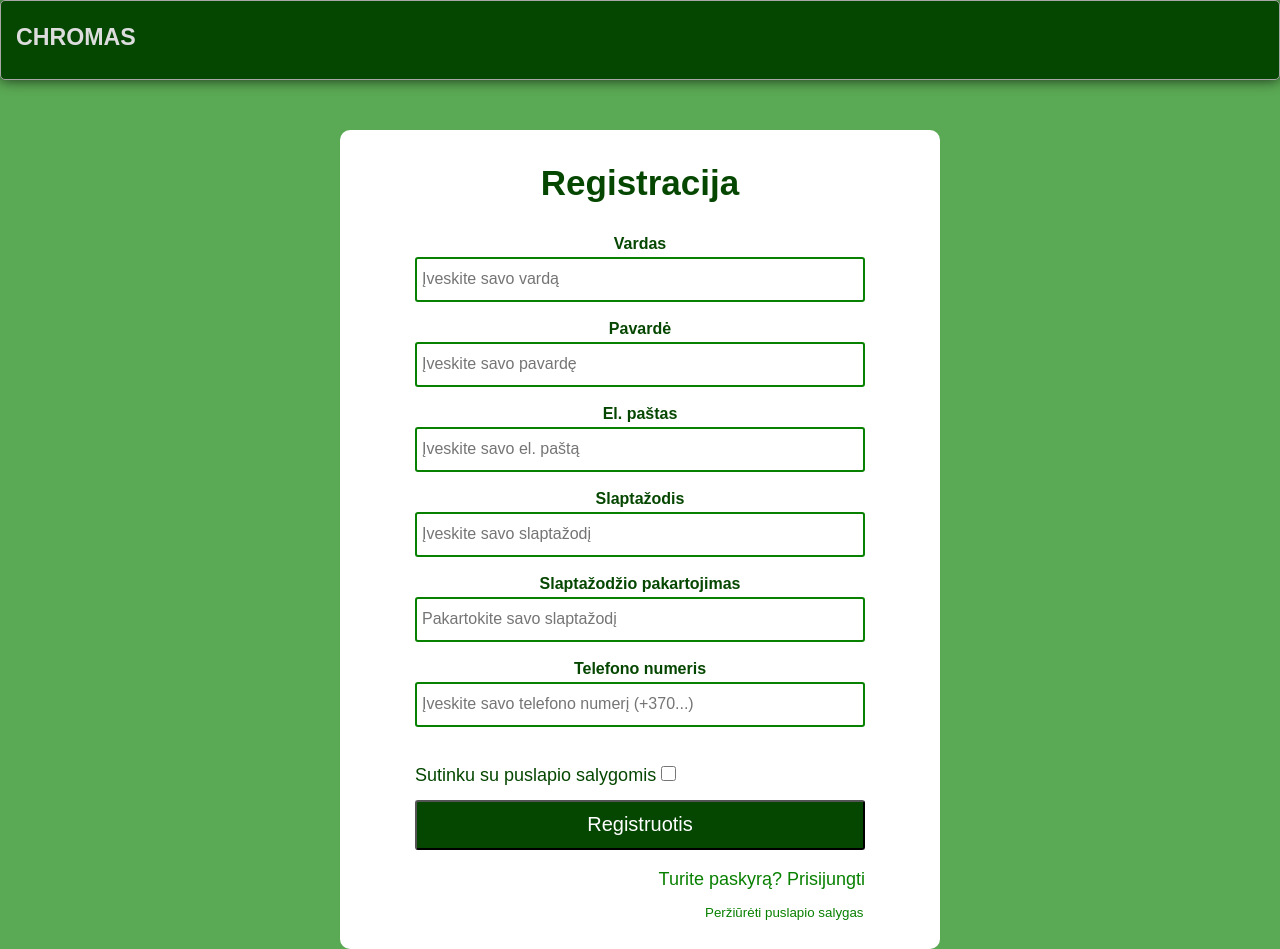
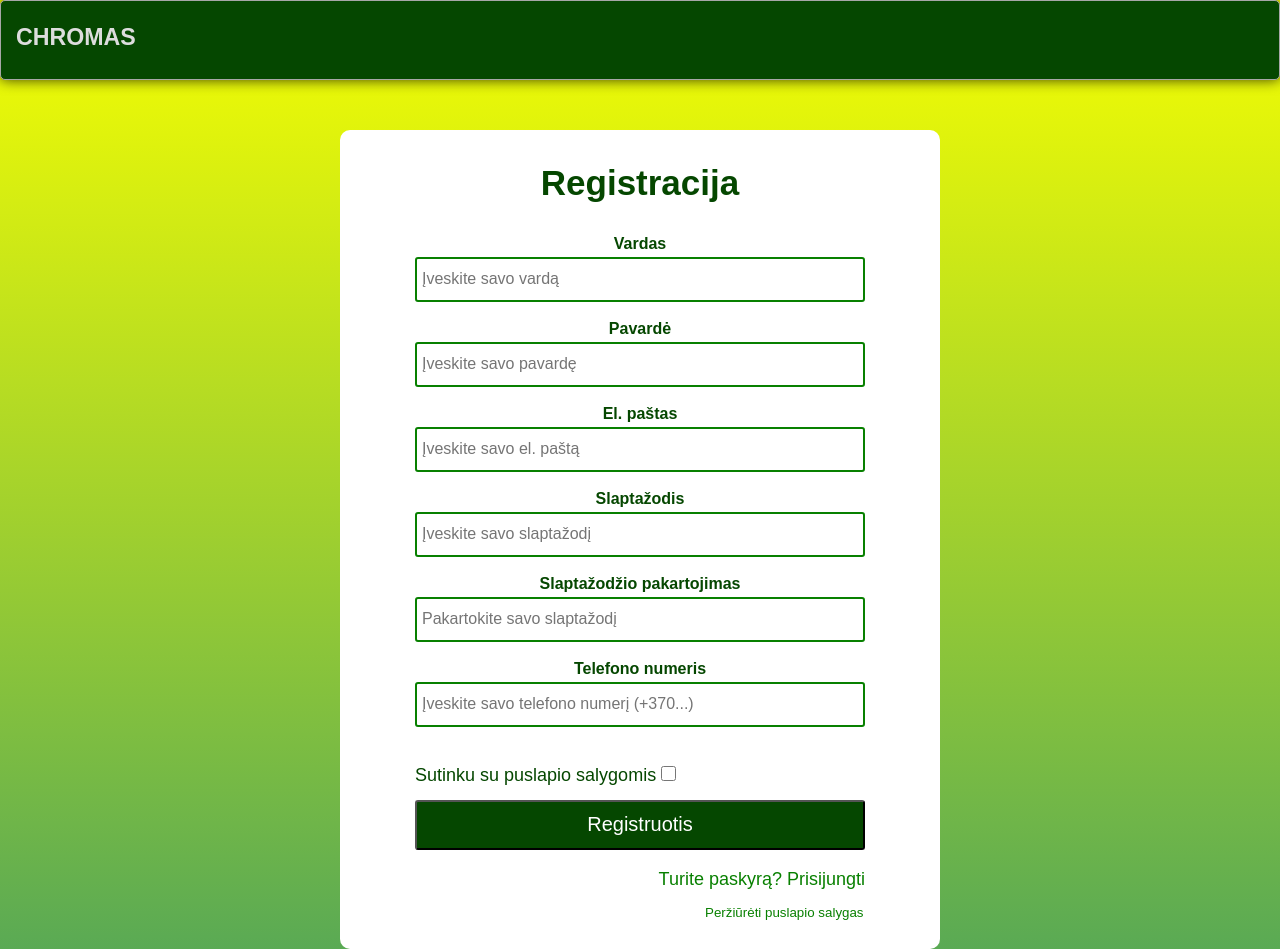
Before and after one commit to Simoniutis/Chromas, a PHP site: page /Register.html in a window 1280 px wide. Run offline with PHP 8.4, Linux system fonts and the light colour scheme; data that the repository does not hold is empty.

Commit message:
Update Register.css

```diff
--- a/Register/Register.css
+++ b/Register/Register.css
@@ -10,7 +10,8 @@ body{
     margin-top: 100px;
     justify-content: center;
     align-items: center;
-    background: #098000ab;
+    /*background: #098000ab;*/
+    background-image: linear-gradient(#f6ff00, #098000ab);
 }
 .container{
     background: #ffffff;
```
